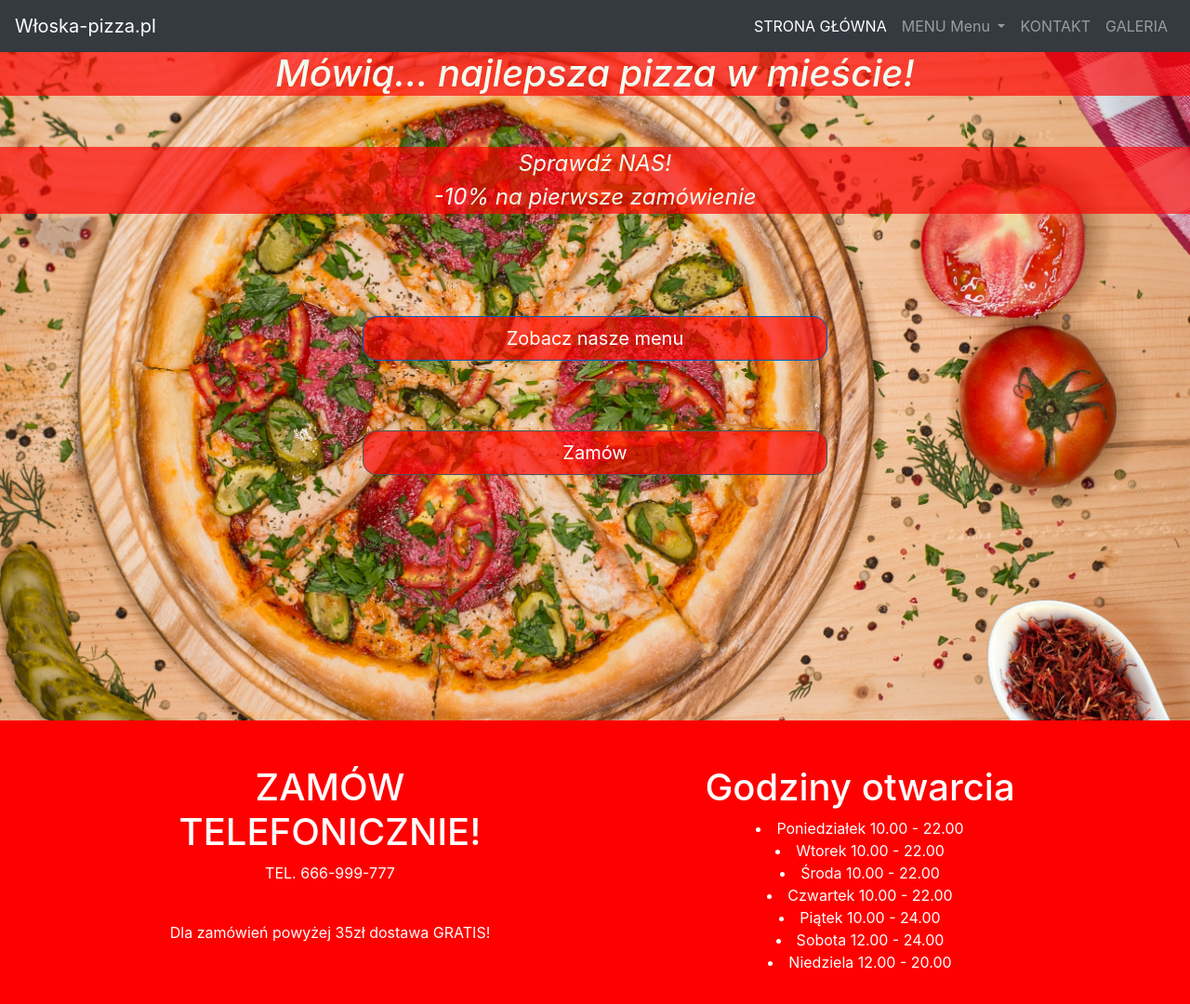
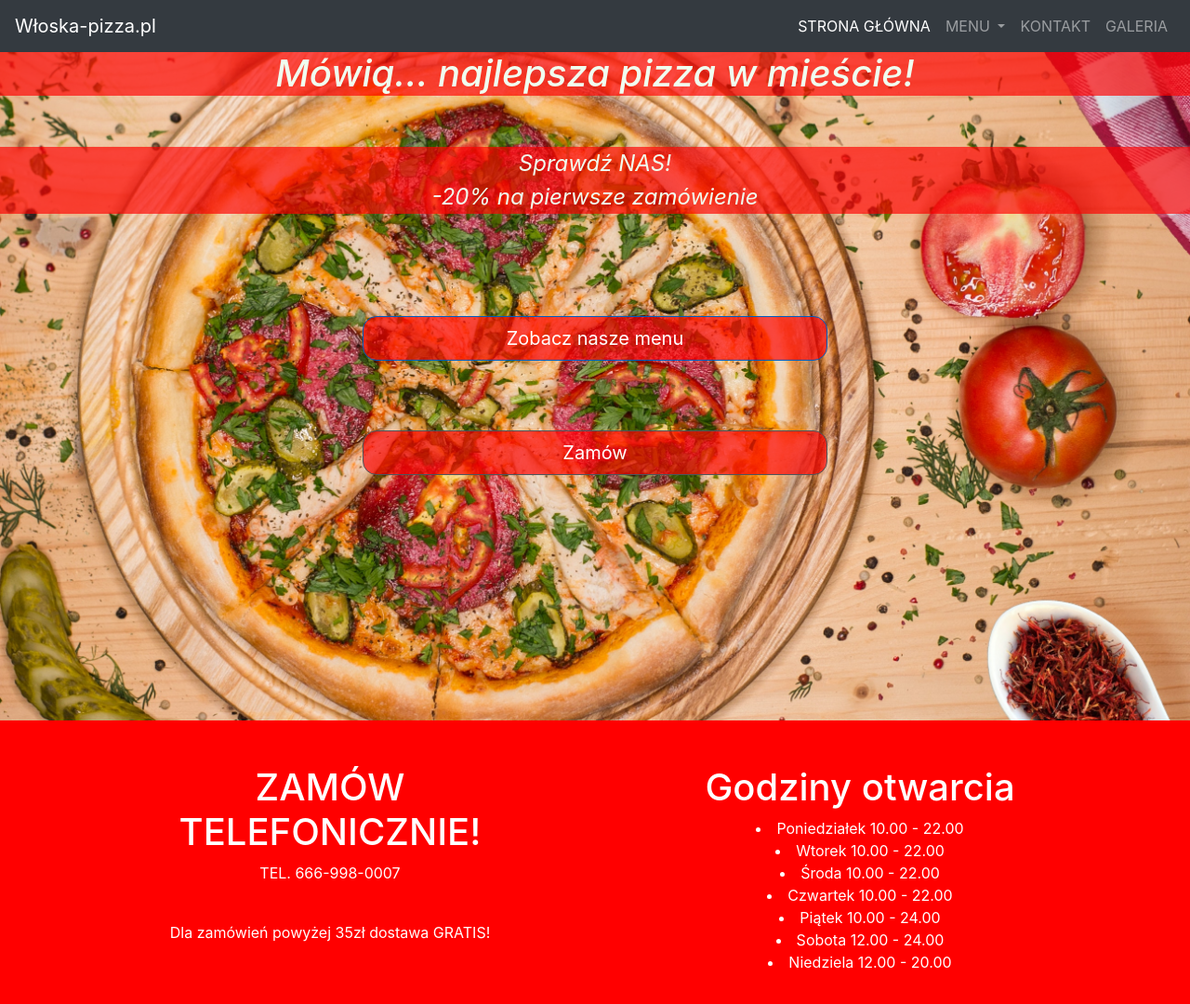
Before and after one commit to ZawiasL/pizzeria, a plain HTML site: page index.html in a window 1280 px wide. Shown: the whole page at 93% size. Drawn offline with nearby package versions, Linux system fonts and the light colour scheme.

Commit message:
phone number change

```diff
--- a/index.html
+++ b/index.html
@@ -25,7 +25,7 @@
         <li class="nav-item dropdown">
           <a class="nav-link dropdown-toggle" href="./menu.html" id="navbarDropdownMenuLink" role="button"
             data-toggle="dropdown" aria-haspopup="true" aria-expanded="false">
-            MENU Menu
+            MENU
           </a>
           <div class="dropdown-menu" aria-labelledby="navbarDropdownMenuLink">
             <a class="dropdown-item" href="./menuwege.html">Menu wegetariańskie</a>
@@ -45,7 +45,7 @@
   <section id="glowna">
     <h1 id="title">Mówią... najlepsza pizza w mieście!</h1>
     <p class="ptitle">Sprawdź NAS!</p>
-    <p class="ptitle">-10% na pierwsze zamówienie</p>
+    <p class="ptitle">-20% na pierwsze zamówienie</p>
     <form>
       <a href="./menu.html" id="btn1" class="btn btn-primary btn-lg active" role="button" aria-pressed="true">Zobacz
         nasze menu</a><br>
@@ -58,7 +58,7 @@
     <div class="row">
       <div class="container-fluid my-5 text-white text-center col-xs-12 col-md-4">
         <h1>ZAMÓW TELEFONICZNIE!</h1>
-        <p>TEL. 666-999-777</p><br>
+        <p>TEL. 666-998-0007</p><br>
         <p>Dla zamówień powyżej 35zł dostawa GRATIS!</p>
       </div>
       <!-- <div class="container-fluid my-5 text-white text-center col-xs-12 col-md-4">
```
